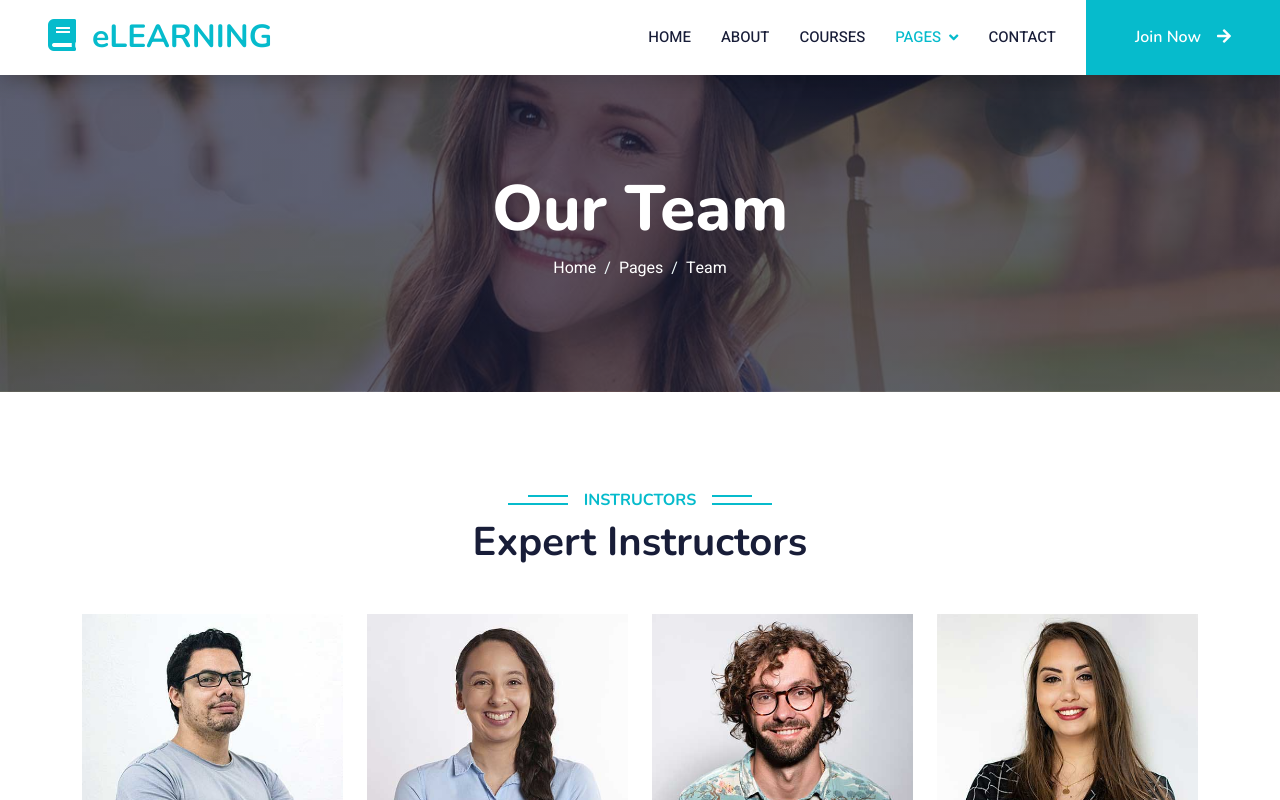
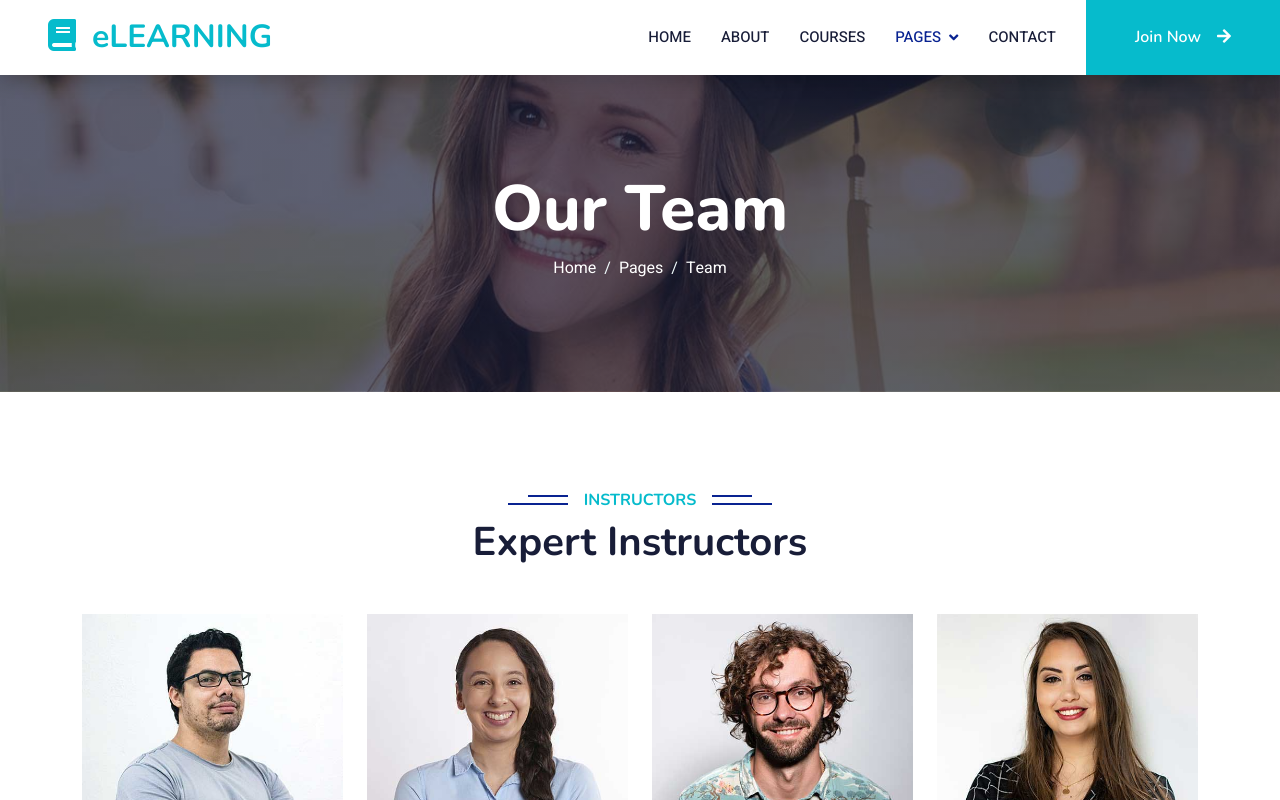
Before and after one commit to azhashmi/fourheadconsultancy.github.io, a plain HTML site: page team.html in a window 1280 px wide. Shown: the top 800 px of the page. Drawn offline with nearby package versions, Linux system fonts and the light colour scheme.

Commit message:
Add files via upload

```diff
--- a/css/style.css
+++ b/css/style.css
@@ -1,6 +1,6 @@
 /********** Template CSS **********/
 :root {
-    --primary: #06BBCC;
+    --primary: #092391;
     --light: #F0FBFC;
     --dark: #181d38;
 }
```
